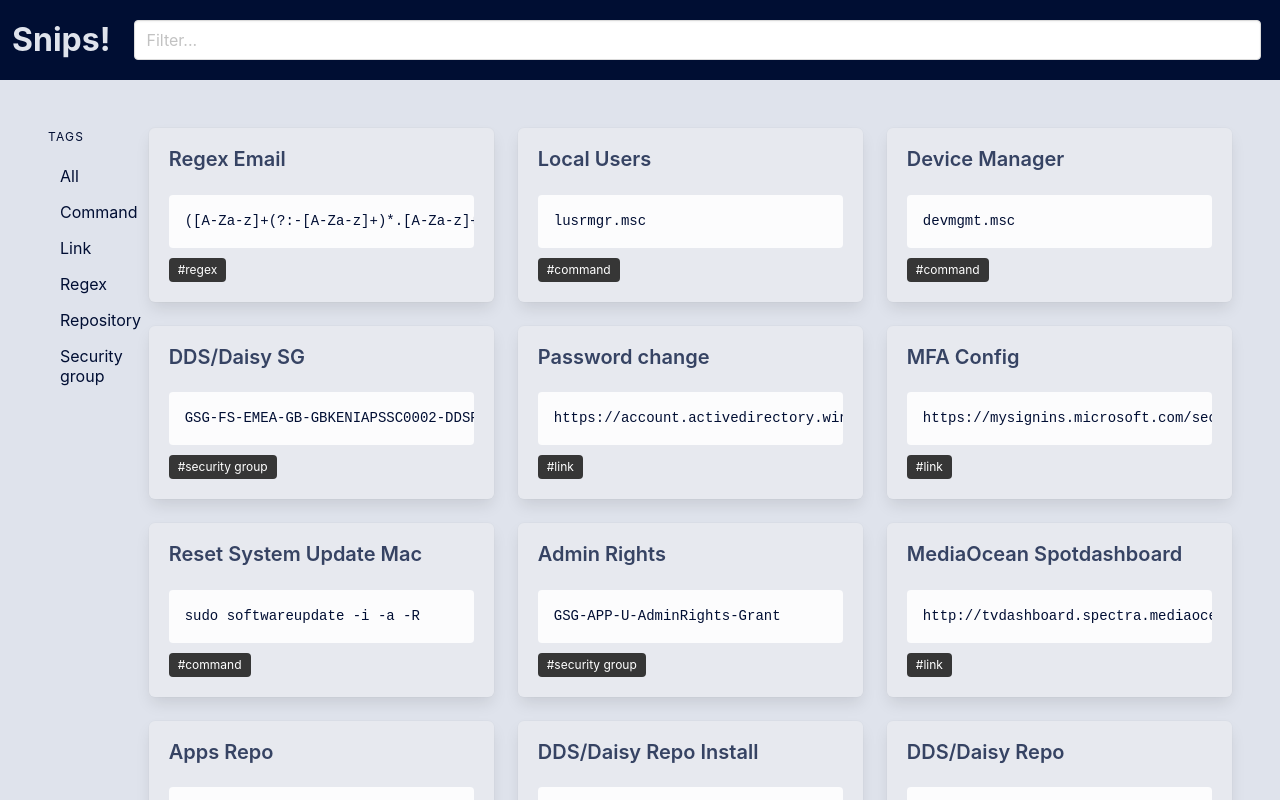
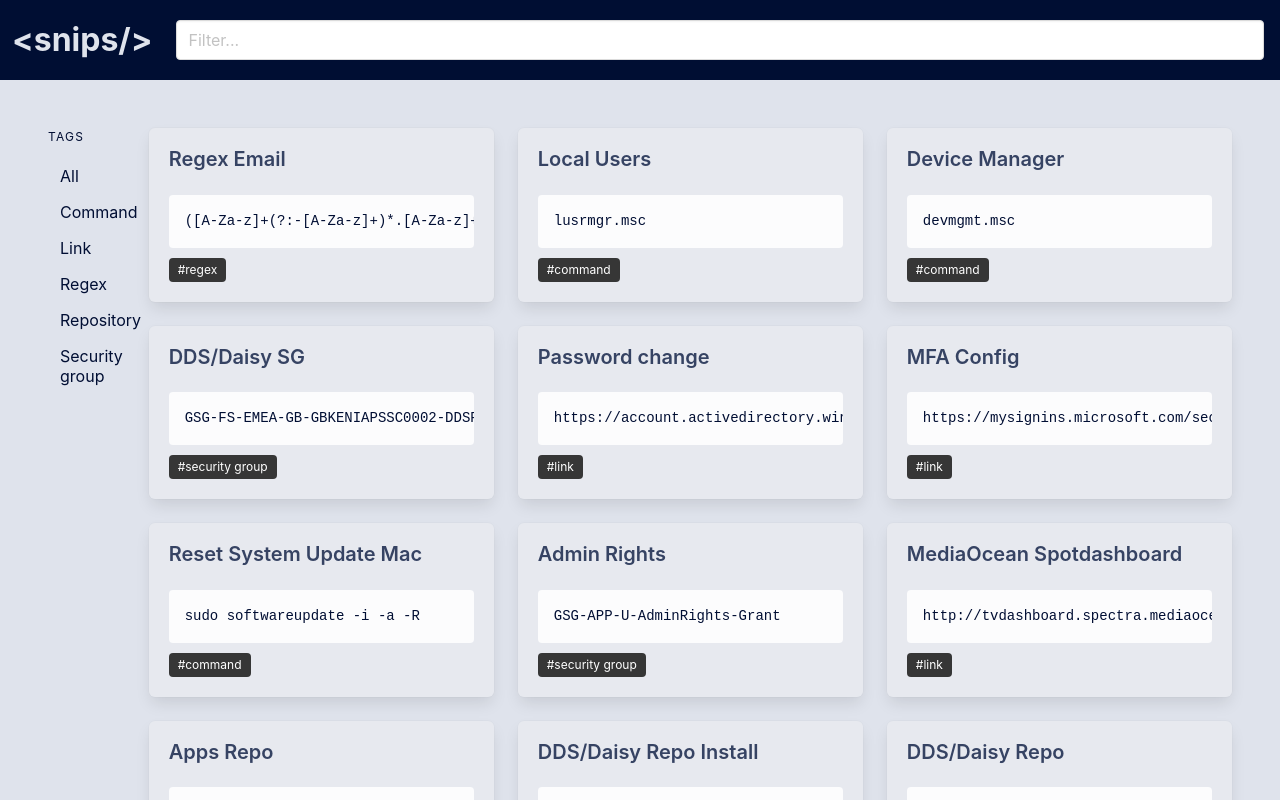
Before and after one commit to itsnelsonmartins/snippets, a React (Vite) app: page / in a window 1280 px wide. Shown: the top 800 px of the page. Built offline with nearby package versions, Linux system fonts and the light colour scheme.

Commit message:
quick fix

```diff
--- a/index.html
+++ b/index.html
@@ -7,7 +7,7 @@
         <meta
             name="description"
             content="This React app displays a grid of personalized snippets. Users can filter the snippets by name or tags, and click on a tag to filter the snippets by that tag." />
-        <title>Snippets</title>
+        <title>&lt;snips/&gt;</title>
     </head>
     <body>
         <div id="root"></div>
--- a/package.json
+++ b/package.json
@@ -1,5 +1,5 @@
 {
-  "name": "snippets",
+    "name": "snips",
     "private": true,
     "version": "0.0.0",
     "type": "module",
--- a/src/components/search.component.jsx
+++ b/src/components/search.component.jsx
@@ -27,7 +27,7 @@ const Search = () => {
         <nav className='navbar' role='navigation' aria-label='main navigation'>
             <div className='navbar-brand'>
                 <div className='logo navbar-item'>
-                    <p className='title logo'>Snips!</p>
+                    <p className='title logo'>&lt;snips/&gt;</p>
                 </div>
             </div>
             <div className='navbar-item'>
--- a/src/css/style.css
+++ b/src/css/style.css
@@ -31,7 +31,7 @@ a.menu-item {
 }
 
 .input {
-    min-width: 88vw;
+    min-width: 85vw;
 }
 
 .hasContent {
```
Lines whose indentation alone changed are shown as unchanged.
